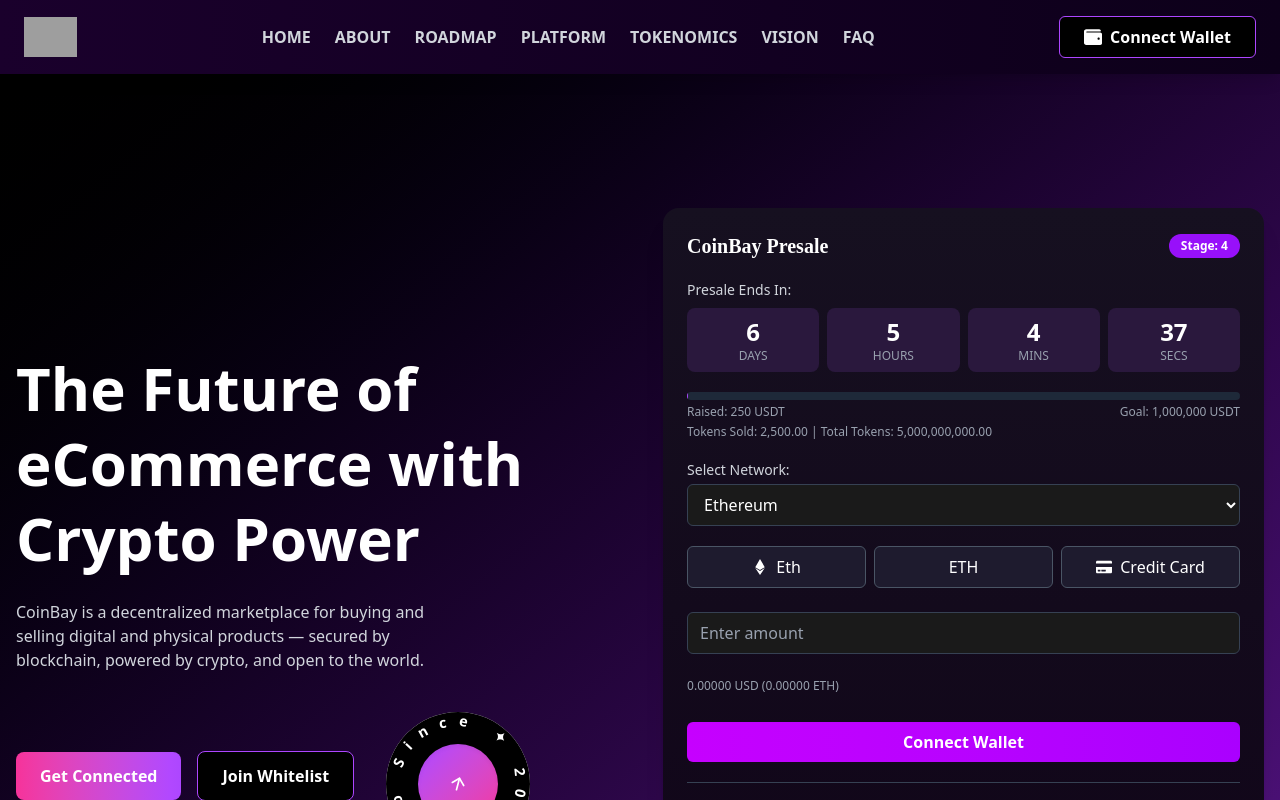
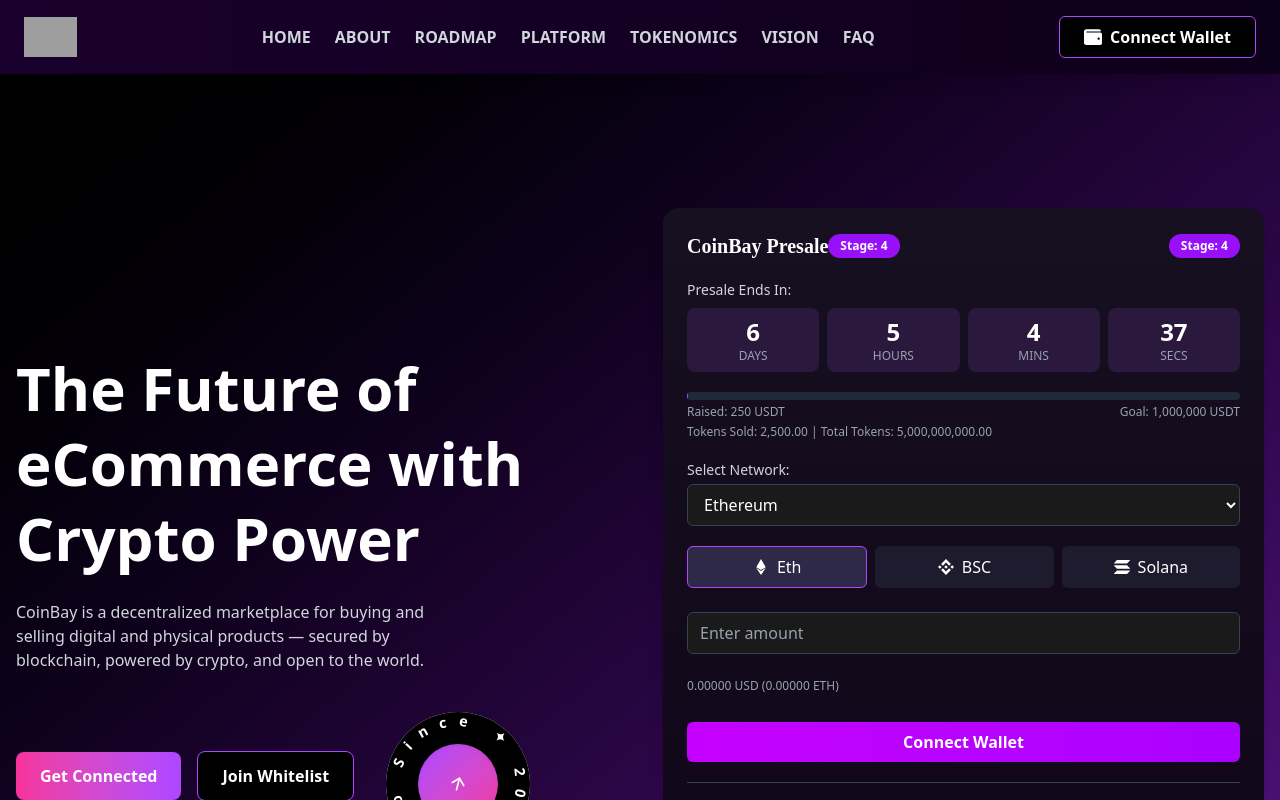
Before and after one commit to fakhar0011/coinBy, a React (Vite) app: page / in a window 1280 px wide. Shown: the top 800 px of the page. Built offline with nearby package versions, Linux system fonts and the light colour scheme; grey boxes are pictures that could not be loaded; what @reown/appkit, @reown/appkit-adapter-solana, @reown/appkit-adapter-wagmi would draw is missing.

Commit message:
changes-coin

```diff
--- a/src/components/Header/HeaderRight/PaymentOptions.jsx
+++ b/src/components/Header/HeaderRight/PaymentOptions.jsx
@@ -1,18 +1,35 @@
 import React from "react";
 import { FaEthereum, FaCreditCard } from "react-icons/fa";
+import { SiBinance, SiSolana } from "react-icons/si";
 
-const PaymentOptions = () => (
+const PaymentOptions = ({ paymentMethod, setPaymentMethod }) => {
+  return (
     <div className="flex flex-col sm:flex-row gap-2">
-    <button className="flex-1 flex items-center justify-center gap-2 bg-[#1e1b2e] border border-gray-600 rounded-md px-3 py-2 hover:border-purple-500 transition">
+      <button
+        onClick={() => setPaymentMethod("eth")}
+        className={`flex-1 flex items-center justify-center gap-2 px-3 py-2 rounded-md transition
+          ${paymentMethod === "eth" ? "border-purple-500 border bg-[#2d2946]" : "border-gray-600 bg-[#1e1b2e]"}`}
+      >
         <FaEthereum /> Eth
       </button>
-    <button className="flex-1 flex items-center justify-center gap-2 bg-[#1e1b2e] border border-gray-600 rounded-md px-3 py-2 hover:border-purple-500 transition">
-      ETH
+
+      <button
+        onClick={() => setPaymentMethod("bsc")}
+        className={`flex-1 flex items-center justify-center gap-2 px-3 py-2 rounded-md transition
+          ${paymentMethod === "bsc" ? "border-purple-500 border bg-[#2d2946]" : "border-gray-600 bg-[#1e1b2e]"}`}
+      >
+        <SiBinance /> BSC
       </button>
-    <button className="flex-1 flex items-center justify-center gap-2 bg-[#1e1b2e] border border-gray-600 rounded-md px-3 py-2 hover:border-purple-500 transition">
-      <FaCreditCard /> Credit Card
+
+      <button
+        onClick={() => setPaymentMethod("solana")}
+        className={`flex-1 flex items-center justify-center gap-2 px-3 py-2 rounded-md transition
+          ${paymentMethod === "solana" ? "border-purple-500 border bg-[#2d2946]" : "border-gray-600 bg-[#1e1b2e]"}`}
+      >
+        <SiSolana /> Solana
       </button>
     </div>
   );
+};
 
 export default PaymentOptions;
--- a/src/components/Header/HeaderRight/RightSection.jsx
+++ b/src/components/Header/HeaderRight/RightSection.jsx
@@ -29,6 +29,7 @@
     const [amount, setAmount] = useState("");
     const [selectedChain, setSelectedChain] = useState("ethereum");
     const [walletAddress, setWalletAddress] = useState("");
+    const [paymentMethod, setPaymentMethod] = useState("eth");
     const [networkName, setNetworkName] = useState("");
     const [tokenBalance, setTokenBalance] = useState("");
 
@@ -60,20 +61,44 @@
     return (
         <div className="w-full lg:w-1/2 bg-gradient-to-b from-[#161020] to-[#100518] rounded-2xl shadow-xl hover:border border-purple-700 p-6 space-y-5 text-white">
             <div className="flex justify-between items-center">
-                <h2 className="text-xl font-bold font-[Orbitron]">CoinBay Presale</h2>
+<div className="flex justify-between items-center">
+  <h2 className="text-xl font-bold font-[Orbitron]">CoinBay Presale</h2>
+
+  <div className="flex items-center gap-2">
+    {networkName && (
+      <span className="flex items-center gap-1 bg-gray-700 text-xs px-3 py-1 rounded-full font-semibold">
+        {networkName === "ethereum" && <FaEthereum />}
+        {networkName === "bsc" && <SiBinance />}
+        {networkName === "solana" && <SiSolana />}
+        {networkName.toUpperCase()}
+      </span>
+    )}
+    <span className="bg-purple-600 text-xs px-3 py-1 rounded-full font-semibold">Stage: 4</span>
+  </div>
+</div>
+
                 <span className="bg-purple-600 text-xs px-3 py-1 rounded-full font-semibold">Stage: 4</span>
             </div>
 
             <CountdownTimer />
             <ProgressBar />
-            <NetworkSelector selectedChain={selectedChain} setSelectedChain={setSelectedChain} />
-            <PaymentOptions />
+<NetworkSelector
+  selectedChain={selectedChain}
+  setSelectedChain={(value) => {
+    setSelectedChain(value);
+
+    if (value === "ethereum") setPaymentMethod("eth");
+    else if (value === "solana") setPaymentMethod("solana");
+    else if (value === "bsc") setPaymentMethod("bsc");
+  }}
+/>
+            <PaymentOptions paymentMethod={paymentMethod} setPaymentMethod={setPaymentMethod} />
             <AmountInput amount={amount} setAmount={setAmount} />
             <ConnectWalletButton onClick={connectWallet} />
             {walletAddress &&
-            <WalletDetails walletAddress={walletAddress}
-             networkName={networkName} tokenBalance={tokenBalance}
-              />}
+                <WalletDetails walletAddress={walletAddress}
+                    networkName={networkName} tokenBalance={tokenBalance}
+                />}
             <TokenStats />
 
         </div>
```
Lines whose indentation alone changed are shown as unchanged.
